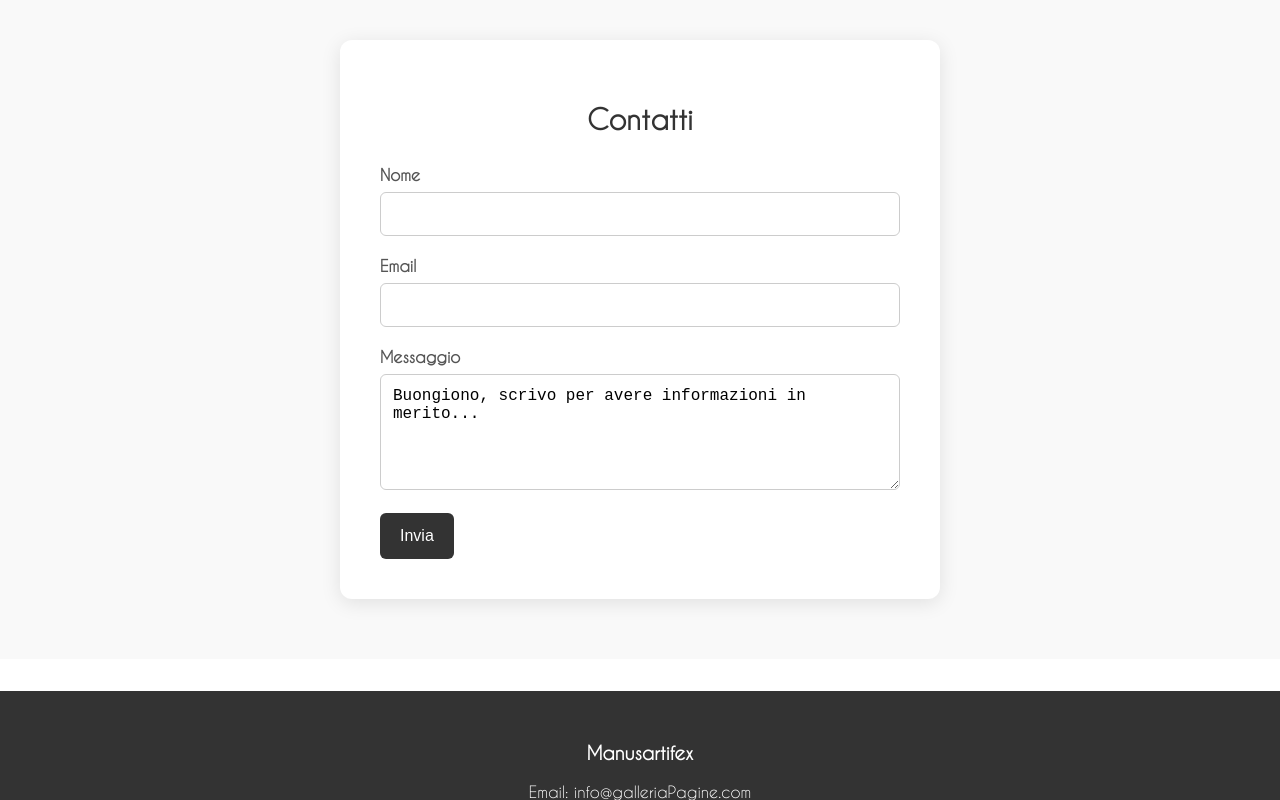
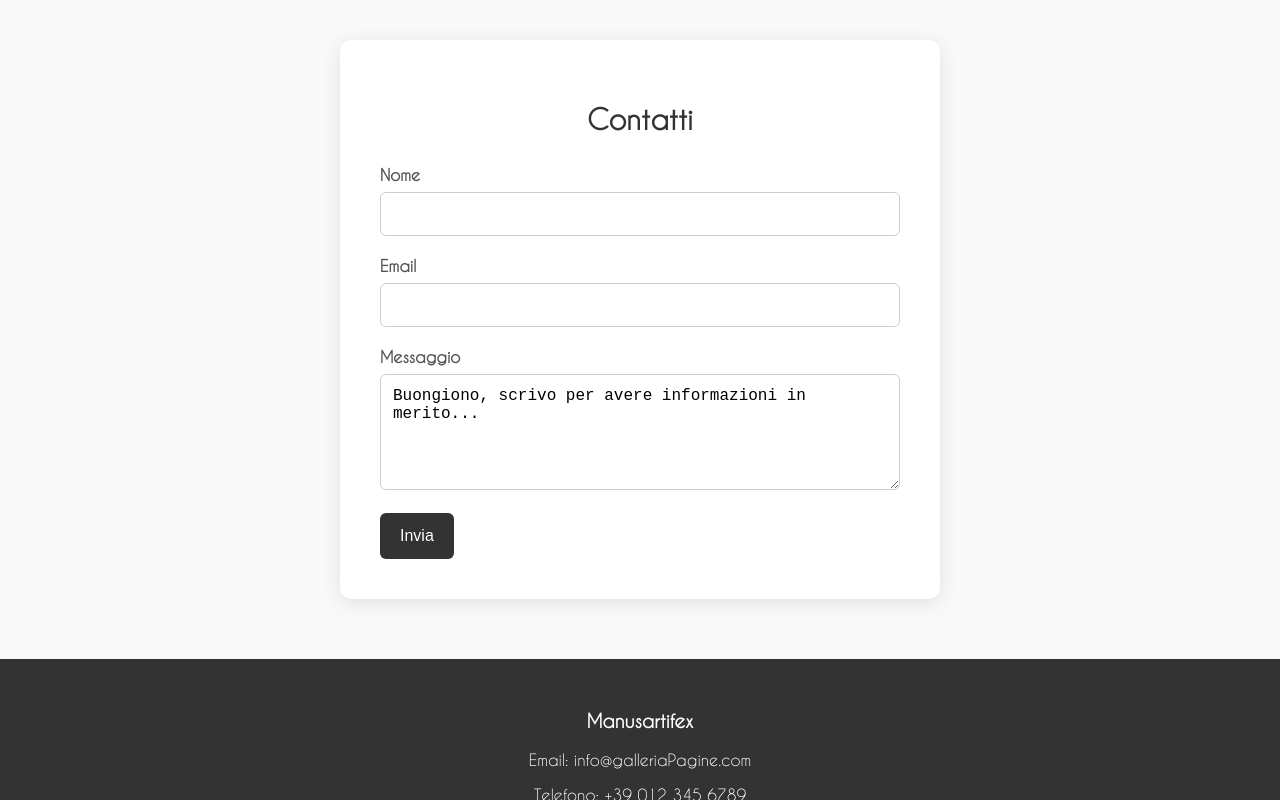
Before and after one commit to vale-calza/manusartifex, a plain HTML site: page index.html in a window 1280 px wide. Shown: the part 11200-12000 px from the top of the page. Drawn offline with Linux system fonts and the light colour scheme.

Commit message:
Update general.css

```diff
--- a/general.css
+++ b/general.css
@@ -14,4 +14,4 @@ body {
 .hidden { display: none; }
 
 
-footer { background: #333; padding-bottom: 2em; padding-top:2em;color:white; text-align: center; margin-top:2em; }
+footer { background: #333; padding-bottom: 2em; padding-top:2em;color:white; text-align: center; }
```
